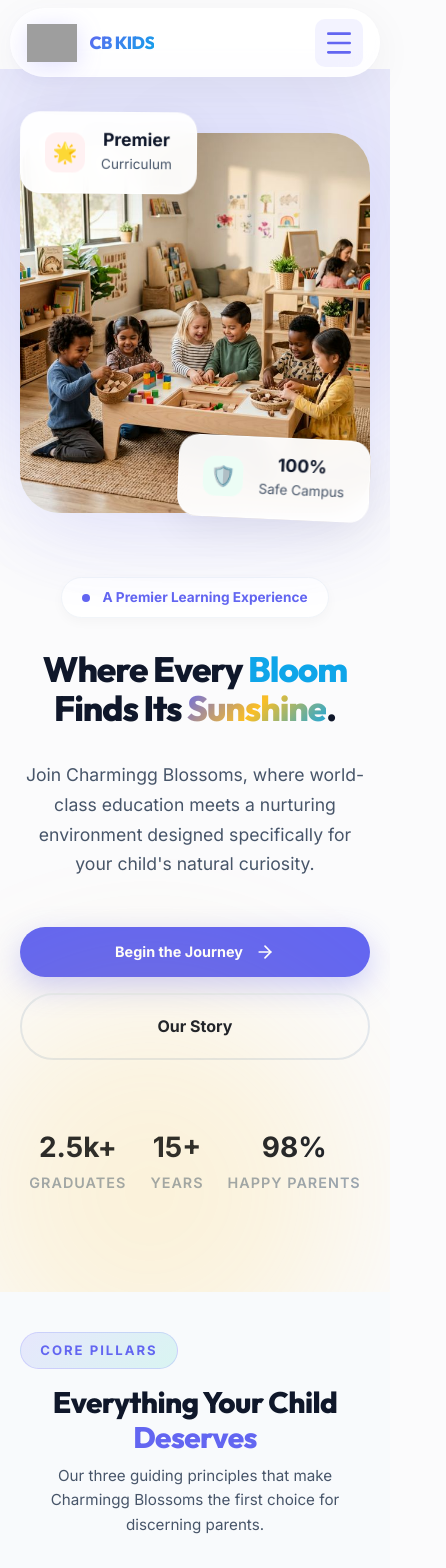
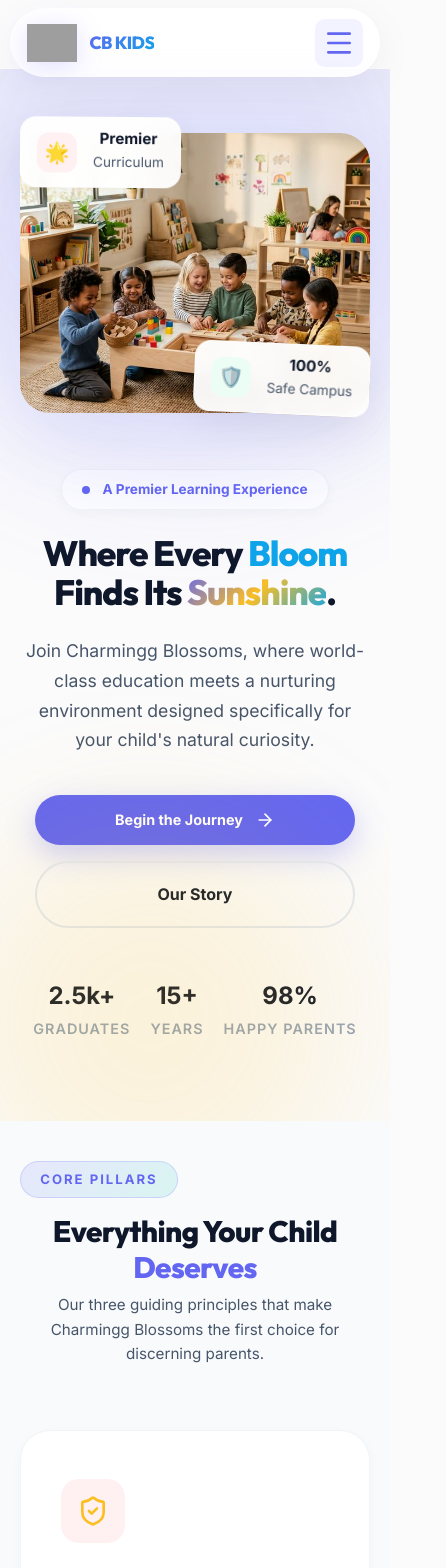
Before and after one commit to upadhyayravi023/cbk, a React (Vite) app in the folder frontend/: page / in a window 390 px wide. Shown: the top 1568 px of the page, 446 px wide, since content can reach past the window. Built offline with nearby package versions, Linux system fonts and the light colour scheme; no server answers; grey boxes are pictures that could not be loaded.

Commit message:
Extreme responsive balancing for Home and Contact pages

```diff
--- a/frontend/src/pages/Contact.css
+++ b/frontend/src/pages/Contact.css
@@ -53,7 +53,84 @@
 .map-wrapper iframe { display: block; }
 
 @media (max-width: 900px) {
-  .contact-info-row { grid-template-columns: 1fr; }
-  .contact-main-grid { grid-template-columns: 1fr; }
-  .map-wrapper { height: 320px; }
+  .contact-info-row { grid-template-columns: 1fr; gap: 1.25rem; }
+  .contact-main-grid { grid-template-columns: 1fr; gap: 3rem; }
+  .map-wrapper { height: 350px; }
+  .info-card { padding: 2rem 1.5rem; }
 }
+
+@media (max-width: 480px) {
+  .contact-container { padding: 3rem 0; }
+  .branches-card { padding: 1.5rem; border-radius: 20px; }
+  .branches-card h2 { font-size: 1.4rem; }
+  .admissions-cta-box { padding: 1.25rem; }
+  .map-wrapper { height: 280px; border-radius: 16px; }
+}
+
+@media (max-width: 1024px) {
+  .hero-split { gap: 3rem; }
+  .hero-content-v2 h1 { font-size: 3.5rem; }
+  .highlights-grid { gap: 2rem; }
+  .why-split-v2 { gap: 4rem; }
+  .image-stack { padding: 1rem; }
+  .why-us-v2 { padding: 6rem 0; }
+}
+
+@media (max-width: 768px) {
+  .hero { padding: 4rem 0 5rem; }
+  .hero-split {
+    grid-template-columns: 1fr;
+    text-align: center;
+    gap: 3.5rem;
+  }
+  .hero-label { margin-left: auto; margin-right: auto; margin-bottom: 1.5rem; }
+  .hero-content-v2 h1 { font-size: 2.8rem; margin-bottom: 1.5rem; }
+  .hero-lead { margin-left: auto; margin-right: auto; font-size: 1.1rem; margin-bottom: 2.5rem; }
+  .hero-actions { justify-content: center; flex-wrap: wrap; margin-bottom: 3rem; }
+  .hero-trust-stats { justify-content: center; gap: 2rem; }
+
+  .hero-visual-v2 { order: -1; }
+  .main-image-frame { height: 380px; border-radius: 30px; }
+  .hero-img-main { border-radius: 30px; }
+  .badge-top { left: 0; top: -5%; }
+  .badge-bottom { right: 0; bottom: -5%; }
+
+  .why-us-v2 { padding: 5rem 0; }
+  .highlights-grid { grid-template-columns: 1fr; gap: 1.5rem; }
+  .programs-grid { grid-template-columns: repeat(2, 1fr); gap: 1.5rem; }
+
+  .why-split-v2 { grid-template-columns: 1fr; gap: 3rem; }
+  .img-large { height: 320px; border-radius: 20px; }
+  .why-content-v2 { text-align: center; }
+  .section-label.text-left { margin-left: auto; margin-right: auto; }
+  .section-title.text-left { text-align: center; }
+  .modern-check-list { text-align: left; }
+
+  .cta-section { border-radius: 30px; padding: 4rem 1.5rem; margin: 0 1rem 4rem; }
+  .cta-section h2 { font-size: 2.2rem; }
+  .cta-section p { font-size: 1.1rem; margin-bottom: 2.5rem; }
+
+  .testimonials-grid { grid-template-columns: 1fr; }
+}
+
+@media (max-width: 480px) {
+  .hero-content-v2 h1 { font-size: 2.2rem; }
+  .hero-actions { flex-direction: column; gap: 1rem; width: 100%; max-width: 320px; margin-left: auto; margin-right: auto; }
+  .hero-actions a { width: 100%; justify-content: center; }
+  .hero-trust-stats { flex-wrap: wrap; gap: 1.25rem; justify-content: center; }
+  .trust-divider { display: none; }
+  .trust-stat strong { font-size: 1.5rem; }
+
+  .main-image-frame { height: 280px; }
+  .floating-badge { padding: 0.75rem 1rem; border-radius: 16px; }
+  .badge-text strong { font-size: 0.95rem; }
+
+  .programs-grid { grid-template-columns: 1fr; }
+  .program-card { padding: 2.5rem 1.5rem; }
+
+  .cta-buttons { flex-direction: column; gap: 1rem; }
+  .cta-buttons a { width: 100%; }
+
+  .testimonial-card { padding: 2rem 1.5rem; }
+  .star-icon { font-size: 1rem; }
+}
```
